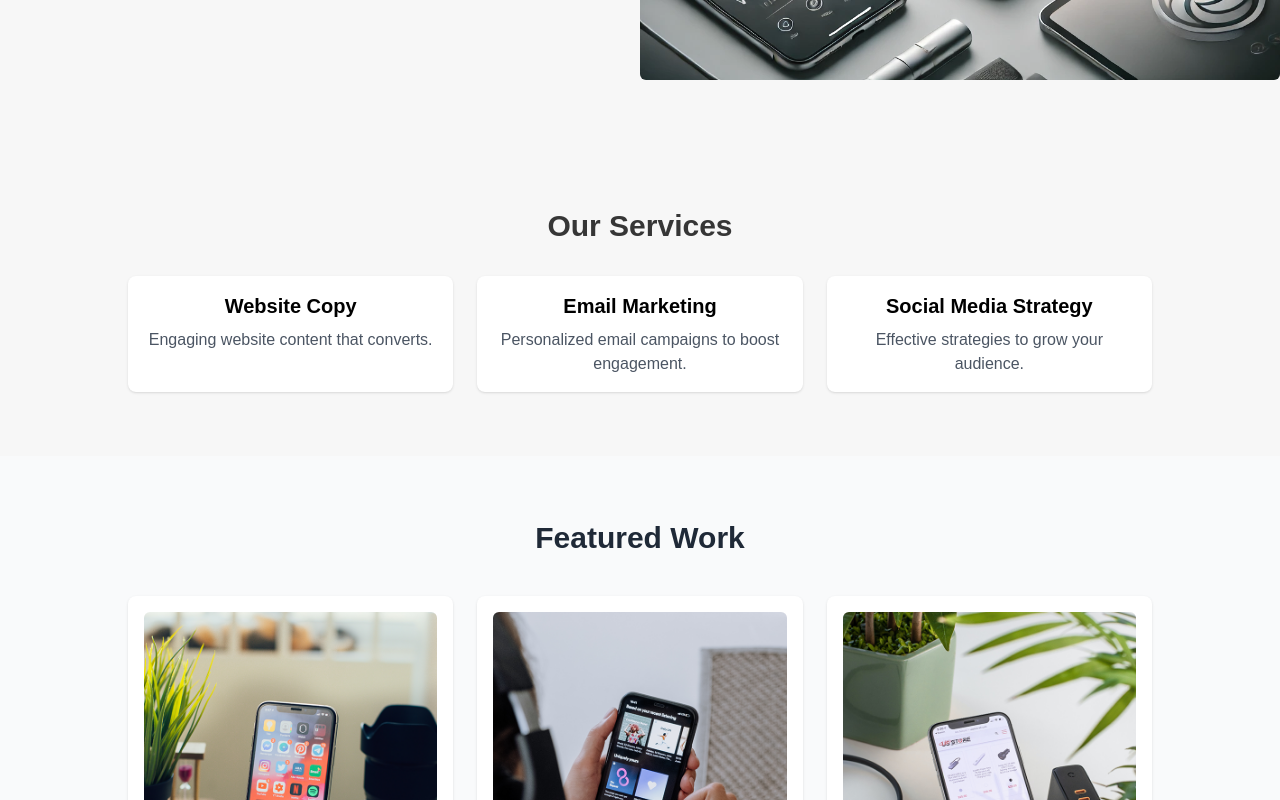
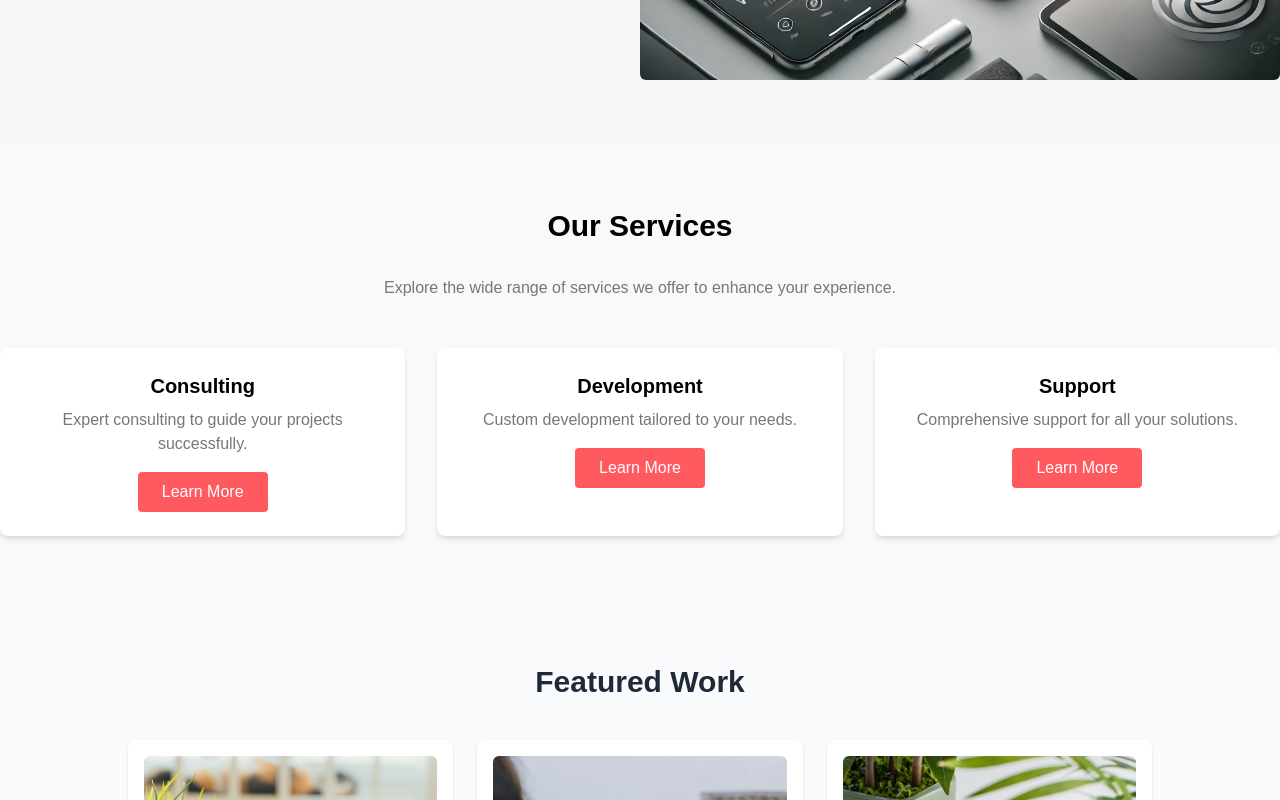
Before and after one commit to richiekaroki/wam-app-project, a Vue app in the folder wam-app/: page / in a window 1280 px wide. Shown: the part 624-1424 px from the top of the page. Built offline with nearby package versions, Linux system fonts and the light colour scheme.

Commit message:
Update ServiceSection.vue

```diff
--- a/wam-app/src/components/ServiceSection.vue
+++ b/wam-app/src/components/ServiceSection.vue
@@ -1,11 +1,39 @@
 <template>
-  <section class="py-16 text-center bg-light">
-    <h2 class="text-3xl font-semibold text-dark mb-8">Our Services</h2>
-    <div class="grid grid-cols-1 md:grid-cols-2 lg:grid-cols-3 gap-6 max-w-5xl mx-auto">
-      <div v-for="(service, index) in services" :key="index" class="p-4 bg-white shadow rounded-lg">
-        <h4 class="text-xl font-semibold mb-2">{{ service.name }}</h4>
-        <p class="text-gray-600">{{ service.description }}</p>
-      </div>
+  <section class="py-16 text-center bg-light" id="services">
+    <div class="container mx-auto">
+      <h2 class="text-3xl font-bold mb-8">Our Services</h2>
+      <p class="text-muted mb-12 max-w-lg mx-auto">
+        Explore the wide range of services we offer to enhance your experience.
+      </p>
+
+      <!-- Loading State -->
+      <template v-if="loading">
+        <div class="spinner">Loading...</div>
+      </template>
+
+      <!-- Services Grid -->
+      <template v-else>
+        <div class="grid grid-cols-1 sm:grid-cols-2 md:grid-cols-3 gap-8">
+          <div
+            v-for="(service, index) in services"
+            :key="index"
+            class="p-6 bg-white shadow-md rounded-lg service-card"
+          >
+            <font-awesome-icon
+              :icon="service.icon"
+              class="text-primary text-4xl mb-4"
+              aria-label="Service icon"
+            />
+            <h3 class="text-xl font-semibold mb-2">{{ service.title }}</h3>
+            <p class="text-muted mb-4">{{ service.description }}</p>
+            <router-link :to="service.link">
+              <button class="btn-primary" aria-label="Learn more about {{ service.title }}">
+                Learn More
+              </button>
+            </router-link>
+          </div>
+        </div>
+      </template>
     </div>
   </section>
 </template>
@@ -15,19 +43,70 @@ export default {
   name: 'ServiceSection',
   data() {
     return {
-      services: [
-        { name: 'Website Copy', description: 'Engaging website content that converts.' },
+      loading: true,
+      services: [],
+    };
+  },
+  mounted() {
+    setTimeout(() => {
+      this.loading = false;
+      this.services = [
         {
-          name: 'Email Marketing',
-          description: 'Personalized email campaigns to boost engagement.',
+          title: 'Consulting',
+          description: 'Expert consulting to guide your projects successfully.',
+          icon: 'fa-solid fa-chart-line',
+          link: '/services/consulting',
         },
         {
-          name: 'Social Media Strategy',
-          description: 'Effective strategies to grow your audience.',
+          title: 'Development',
+          description: 'Custom development tailored to your needs.',
+          icon: 'fa-solid fa-code',
+          link: '/services/development',
         },
-        // Add more services as needed
-      ],
-    }
+        {
+          title: 'Support',
+          description: 'Comprehensive support for all your solutions.',
+          icon: 'fa-solid fa-life-ring',
+          link: '/services/support',
+        },
+      ];
+    }, 2000);
   },
+};
+</script>
+
+<style scoped>
+.bg-light {
+  background-color: #f9f9f9;
 }
-</script>
+.text-muted {
+  color: #777;
+}
+.btn-primary {
+  background-color: #ff5a5f;
+  color: #fff;
+  padding: 0.5rem 1.5rem;
+  border: none;
+  border-radius: 0.25rem;
+  transition: background-color 0.3s;
+}
+.btn-primary:hover {
+  background-color: #e14b4d;
+}
+.service-card:hover {
+  transform: scale(1.05);
+  transition: transform 0.3s ease;
+}
+.spinner {
+  width: 50px;
+  height: 50px;
+  border: 5px solid #ccc;
+  border-top: 5px solid #ff5a5f;
+  border-radius: 50%;
+  animation: spin 1s linear infinite;
+}
+@keyframes spin {
+  0% { transform: rotate(0deg); }
+  100% { transform: rotate(360deg); }
+}
+</style>
```
